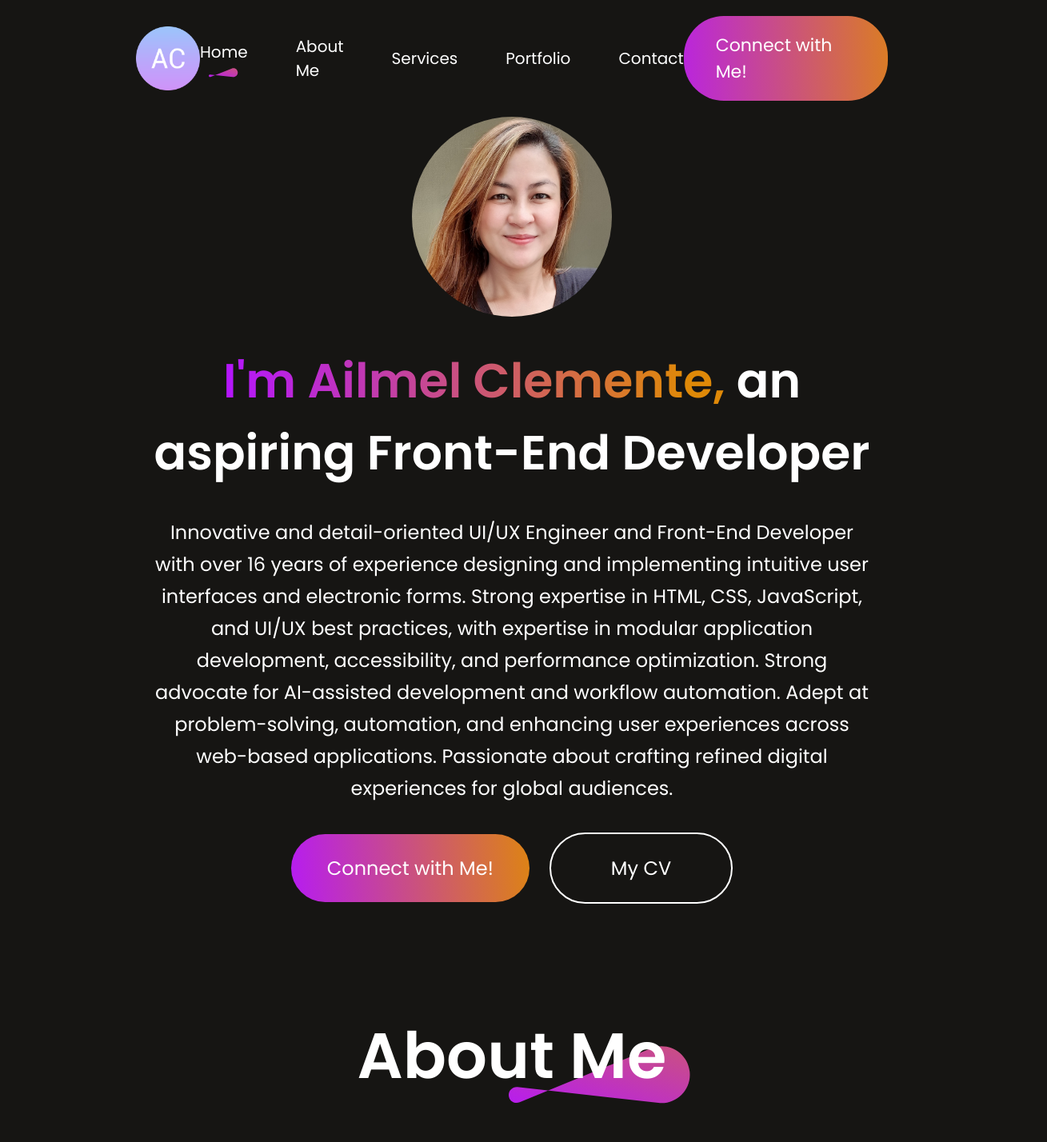
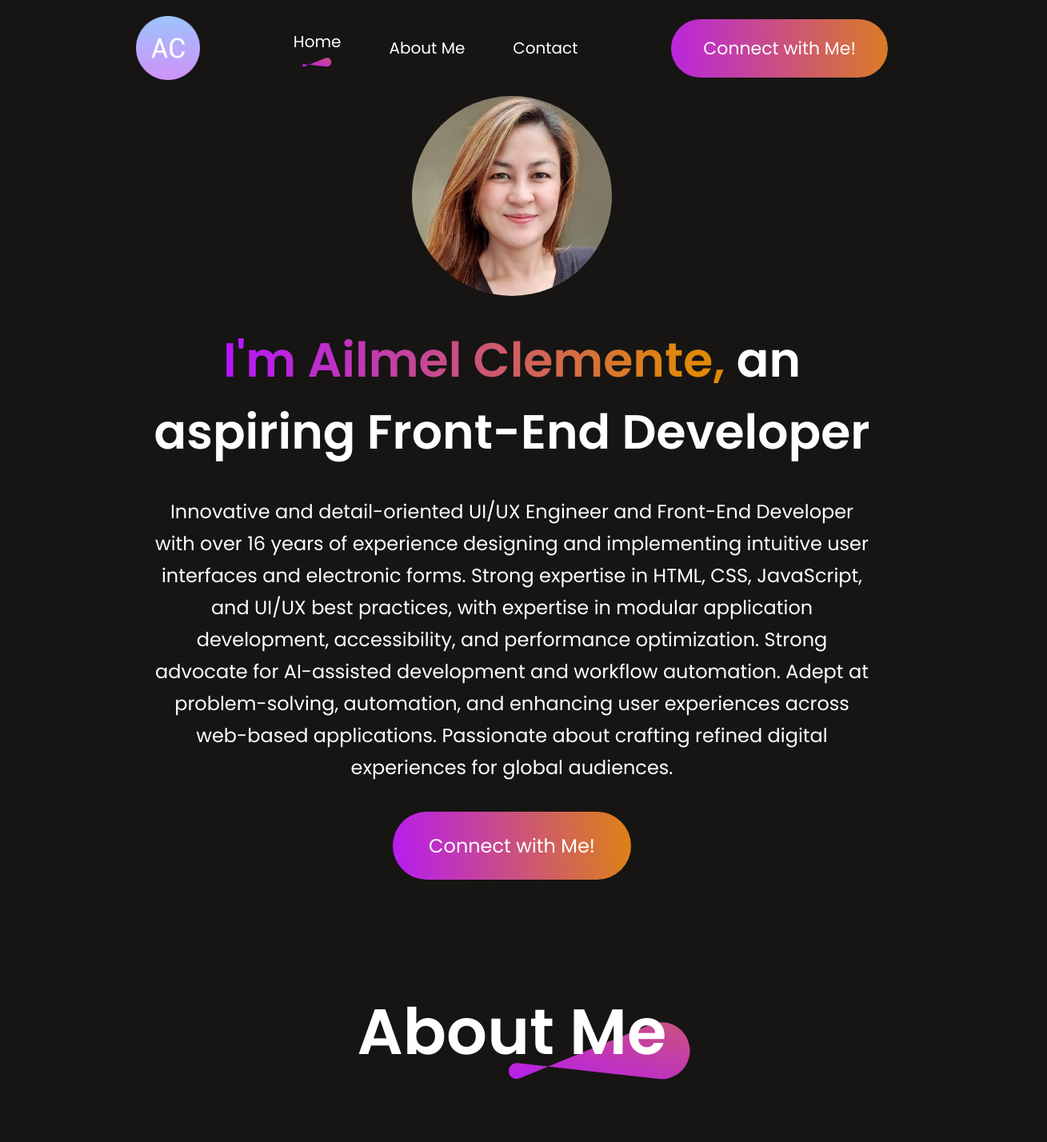
Before and after one commit to ailmel04/portfolio, a React (Vite) app: page / in a window 1280 px wide. Shown: the top 1428 px of the page at 80% size, 1309 px wide, since content can reach past the window. Built offline with nearby package versions, Linux system fonts and the light colour scheme.

Commit message:
temporarily hiding some components

```diff
--- a/src/App.jsx
+++ b/src/App.jsx
@@ -13,8 +13,8 @@ const App = () => {
       <Navbar />
       <Hero />
       <About />
-      <Services />
-      <Work />
+      {/* <Services /> */}
+      {/* <Work /> */}
       <Contact />
       <Footer />
     </div>
--- a/src/components/Contact/Contact.css
+++ b/src/components/Contact/Contact.css
@@ -63,6 +63,10 @@
     display: flex;
     align-items: center;
     gap: 20px;
+}
+
+.contact-detail.linkedin img {
+    width: 36px;
 }
 
 .contact-right {
@@ -146,7 +150,7 @@
         gap: 20px;
     }
     .contact-detail img {
-        width: 25px;
+        width: 25px !important;
     }
     .contact-right label {
         font-size: 20px;
--- a/src/components/Contact/Contact.jsx
+++ b/src/components/Contact/Contact.jsx
@@ -1,6 +1,7 @@
 import React from 'react'
 import './Contact.css'
 import theme_pattern from '../../assets/theme_pattern.svg'
+import linkedin_icon from '../../assets/linkedin-brands.svg'
 import mail_icon from '../../assets/mail_icon.svg'
 import location_icon from '../../assets/location_icon.svg'
 import call_icon from '../../assets/call_icon.svg'
@@ -42,6 +43,10 @@ const Contact = () => {
                 <h1>Let's Talk</h1>
                 <p>I'm currently available to take on new projects, so feel free to contact me!</p>
                 <div className="contact-details">
+                    <div className="contact-detail linkedin">
+                        <img src={linkedin_icon} alt="" />
+                        <p><a href="https://www.linkedin.com/in/ailmelclemente">LinkedIn Profile</a></p>
+                    </div>
                     <div className="contact-detail">
                         <img src={mail_icon} alt="" />
                         <p>ailmel.clemente@gmail.com</p>
--- a/src/components/Hero/Hero.jsx
+++ b/src/components/Hero/Hero.jsx
@@ -11,7 +11,7 @@ const Hero = () => {
         <p>Innovative and detail-oriented UI/UX Engineer and Front-End Developer with over 16 years of experience designing and implementing intuitive user interfaces and electronic forms. Strong expertise in HTML, CSS, JavaScript, and UI/UX best practices, with expertise in modular application development, accessibility, and performance optimization. Strong advocate for AI-assisted development and workflow automation.  Adept at problem-solving, automation, and enhancing user experiences across web-based applications. Passionate about crafting refined digital experiences for global audiences.</p>
         <div className="hero-action">
             <div className="hero-connect"><AnchorLink className="anchor-link" offset={50} href="#contact">Connect with Me!</AnchorLink></div>
-            <div className="hero-cv">My CV</div>
+            {/* <div className="hero-cv">My CV</div> */}
         </div>
     </div>
   )
--- a/src/components/navbar/Navbar.jsx
+++ b/src/components/navbar/Navbar.jsx
@@ -26,8 +26,8 @@ const Navbar = () => {
             <img src={menu_close} onClick={closeMenu} alt="" className="nav-mob-close" />
             <li><AnchorLink className="anchor-link" href="#home"><p onClick={() => setMenu("home")}>Home</p></AnchorLink>{menu === "home" ? <img src={underline} alt="" /> : <></>}</li>
             <li><AnchorLink className="anchor-link" offset={50} href="#about"><p onClick={() => setMenu("about")}>About Me</p></AnchorLink>{menu === "about" ? <img src={underline} alt="" /> : <></>}</li>
-            <li><AnchorLink className="anchor-link" offset={50} href="#services"><p onClick={() => setMenu("services")}>Services</p></AnchorLink>{menu === "services" ? <img src={underline} alt="" /> : <></>}</li>
-            <li><AnchorLink className="anchor-link" offset={50} href="#work"><p onClick={() => setMenu("work")}>Portfolio</p></AnchorLink>{menu === "work" ? <img src={underline} alt="" /> : <></>}</li>
+            {/* <li><AnchorLink className="anchor-link" offset={50} href="#services"><p onClick={() => setMenu("services")}>Services</p></AnchorLink>{menu === "services" ? <img src={underline} alt="" /> : <></>}</li>
+            <li><AnchorLink className="anchor-link" offset={50} href="#work"><p onClick={() => setMenu("work")}>Portfolio</p></AnchorLink>{menu === "work" ? <img src={underline} alt="" /> : <></>}</li> */}
             <li><AnchorLink className="anchor-link" offset={50} href="#contact"><p onClick={() => setMenu("contact")}>Contact</p></AnchorLink>{menu === "contact" ? <img src={underline} alt="" /> : <></>}</li>
          </ul>
          <div className="nav-connect"><AnchorLink className="anchor-link" offset={50} href="#contact">Connect with Me!</AnchorLink></div>
```
Also changed, not shown: src/assets/linkedin-brands.svg (added).
